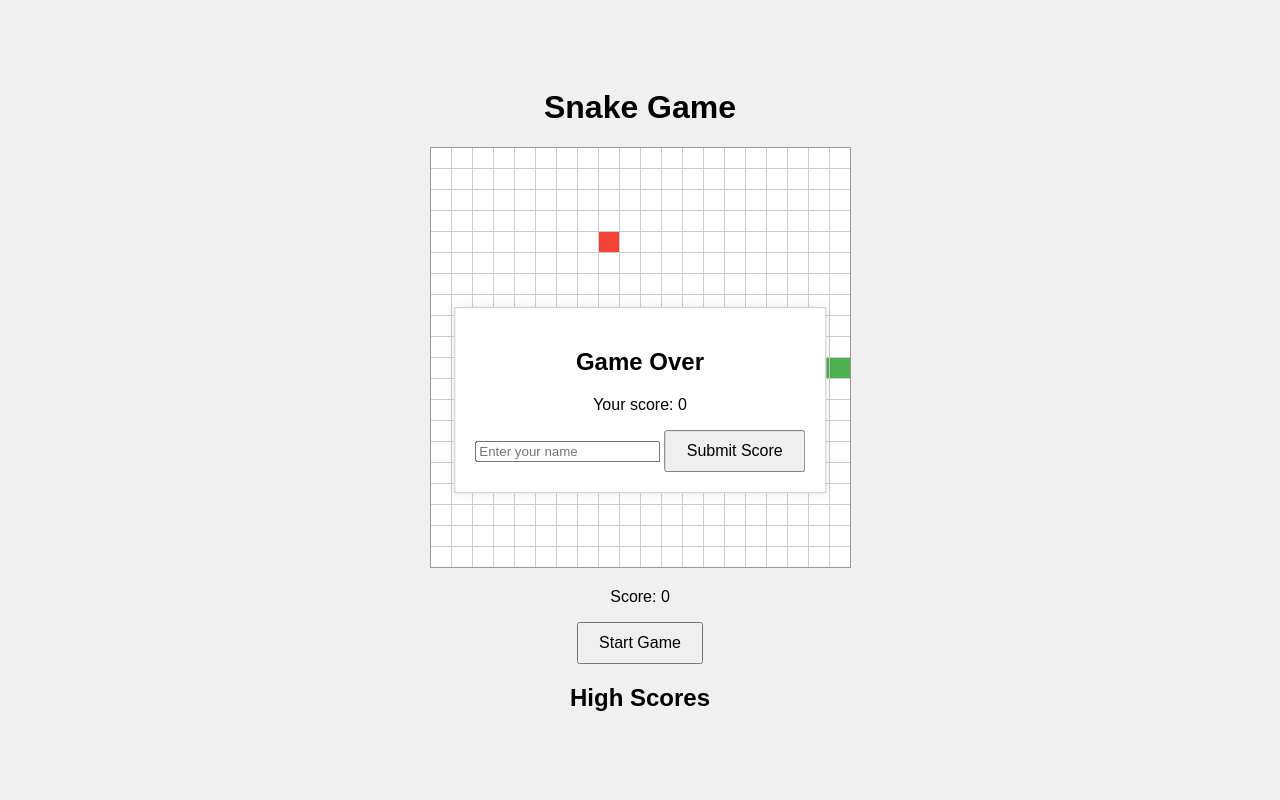
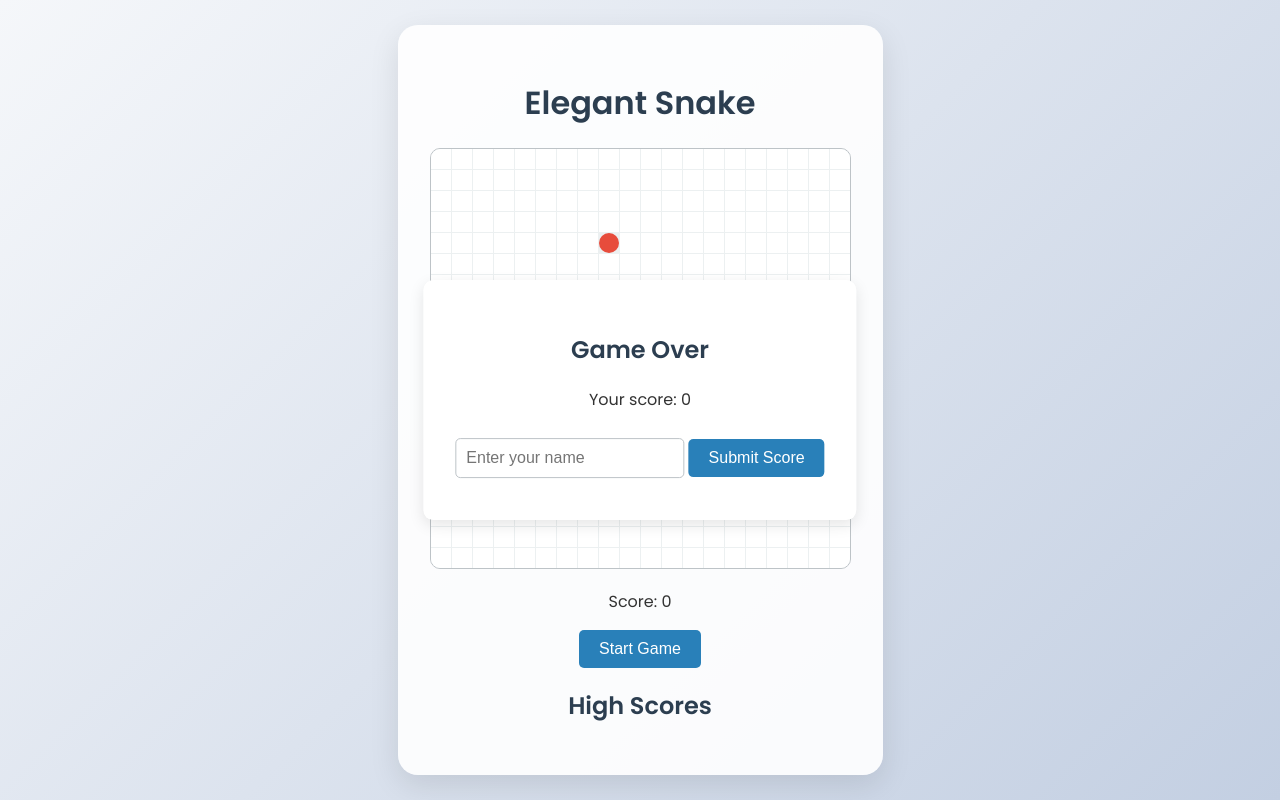
Before and after one commit to Caffeine-Gallery/squareslither-01924e079d94, a website built with Vite: page frontend/index.html in a window 1280 px wide. Both pictures are taken after a click on the button "Start Game". Built offline with nearby package versions, Linux system fonts and the light colour scheme; what @dfinity/agent would draw is missing.

Commit message:
01924e0a-ad76-722d-9196-ba07c4cc0ed6

```diff
--- a/frontend/index.css
+++ b/frontend/index.css
@@ -1,15 +1,24 @@
 body {
-    font-family: Arial, sans-serif;
+    font-family: 'Poppins', sans-serif;
     display: flex;
     justify-content: center;
     align-items: center;
     height: 100vh;
     margin: 0;
-    background-color: #f0f0f0;
+    background: linear-gradient(135deg, #f5f7fa 0%, #c3cfe2 100%);
+    color: #333;
 }
 
 .game-container {
     text-align: center;
+    background-color: rgba(255, 255, 255, 0.9);
+    border-radius: 20px;
+    padding: 2rem;
+    box-shadow: 0 10px 30px rgba(0, 0, 0, 0.1);
+}
+
+h1, h2 {
+    color: #2c3e50;
 }
 
 #game-board {
@@ -17,23 +26,28 @@ body {
     grid-template-columns: repeat(20, 20px);
     grid-template-rows: repeat(20, 20px);
     gap: 1px;
-    background-color: #ccc;
-    border: 1px solid #999;
+    background-color: #ecf0f1;
+    border: 1px solid #bdc3c7;
     margin: 20px auto;
+    border-radius: 10px;
+    overflow: hidden;
 }
 
 .cell {
     width: 20px;
     height: 20px;
     background-color: #fff;
+    transition: background-color 0.2s ease;
 }
 
 .snake {
-    background-color: #4CAF50;
+    background-color: #3498db;
+    border-radius: 50%;
 }
 
 .food {
-    background-color: #F44336;
+    background-color: #e74c3c;
+    border-radius: 50%;
 }
 
 .info-panel {
@@ -44,6 +58,15 @@ button {
     padding: 10px 20px;
     font-size: 16px;
     cursor: pointer;
+    background-color: #2980b9;
+    color: white;
+    border: none;
+    border-radius: 5px;
+    transition: background-color 0.3s ease;
+}
+
+button:hover {
+    background-color: #3498db;
 }
 
 #game-over {
@@ -52,9 +75,9 @@ button {
     left: 50%;
     transform: translate(-50%, -50%);
     background-color: white;
-    padding: 20px;
-    border: 1px solid #ccc;
-    box-shadow: 0 0 10px rgba(0, 0, 0, 0.1);
+    padding: 2rem;
+    border-radius: 10px;
+    box-shadow: 0 5px 15px rgba(0, 0, 0, 0.1);
     z-index: 10;
 }
 
@@ -68,4 +91,25 @@ button {
 
 #high-scores-list {
     padding-left: 20px;
+    list-style-type: none;
 }
+
+input[type="text"] {
+    padding: 10px;
+    margin: 10px 0;
+    border: 1px solid #bdc3c7;
+    border-radius: 5px;
+    font-size: 16px;
+}
+
+#high-scores-list li {
+    margin-bottom: 5px;
+    padding: 5px;
+    background-color: #f8f9fa;
+    border-radius: 5px;
+    transition: background-color 0.3s ease;
+}
+
+#high-scores-list li:hover {
+    background-color: #e9ecef;
+}
--- a/frontend/index.html
+++ b/frontend/index.html
@@ -3,12 +3,13 @@
 <head>
     <meta charset="UTF-8">
     <meta name="viewport" content="width=device-width, initial-scale=1.0">
-    <title>Snake Game</title>
+    <title>Elegant Snake Game</title>
+    <link href="https://fonts.googleapis.com/css2?family=Poppins:wght@300;400;600&display=swap" rel="stylesheet">
     <link rel="stylesheet" href="index.css">
 </head>
 <body>
     <div class="game-container">
-        <h1>Snake Game</h1>
+        <h1>Elegant Snake</h1>
         <div id="game-board"></div>
         <div class="info-panel">
             <p>Score: <span id="score">0</span></p>
```
